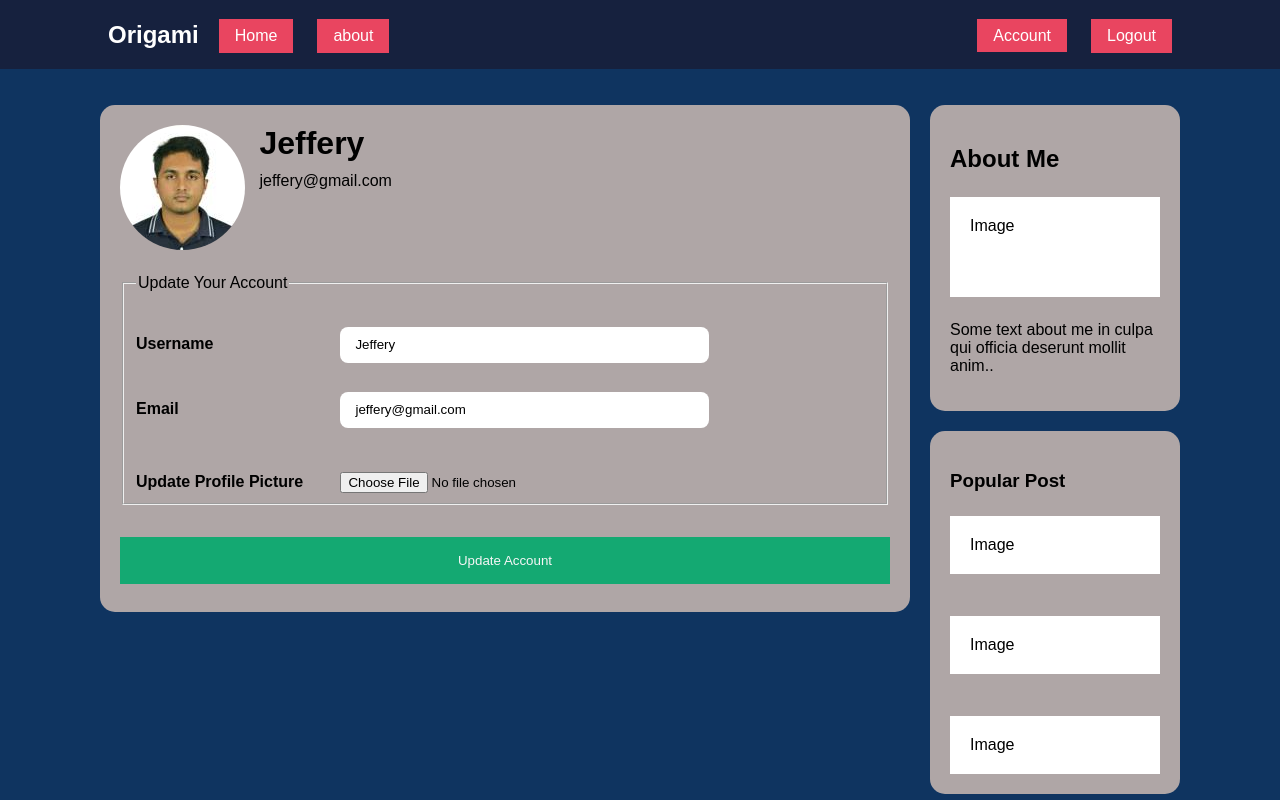
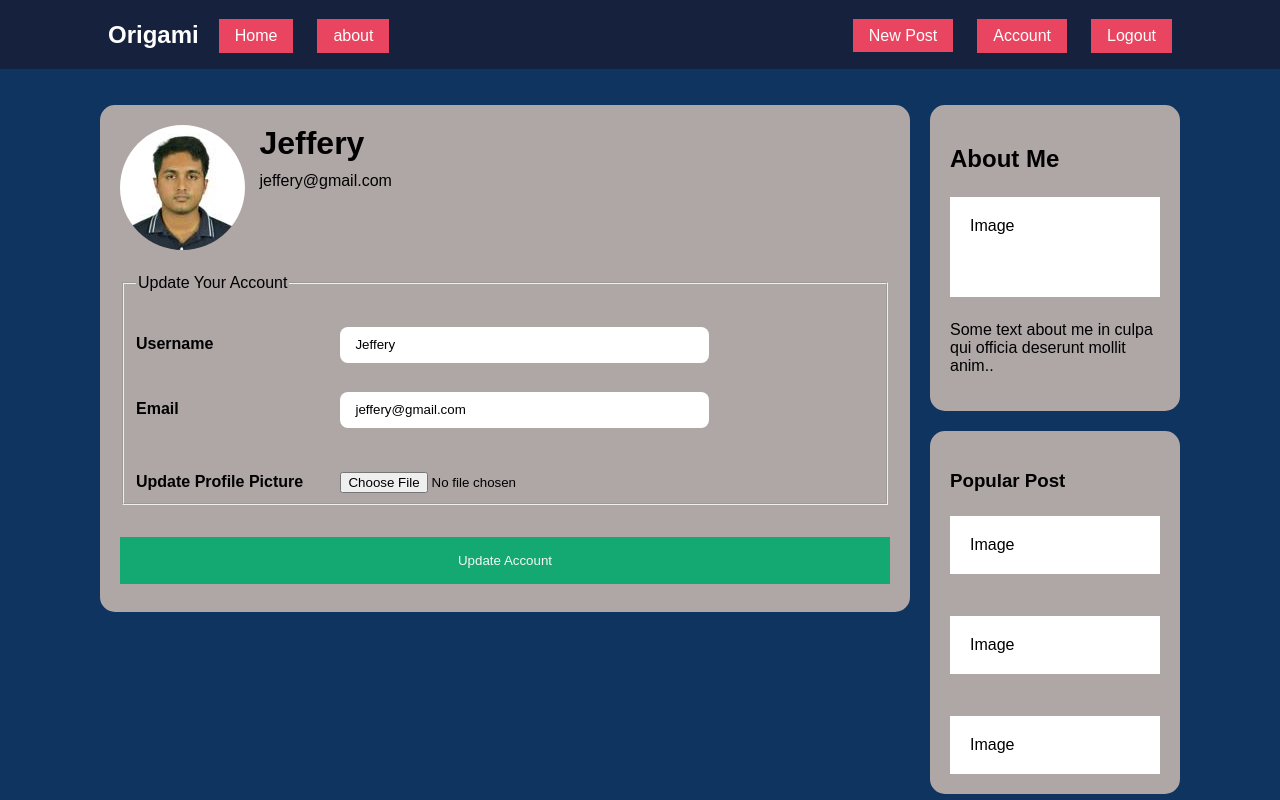
Before and after one commit to Bevanwhite/flask-website, a Flask app: page /account in a window 1280 px wide. Run offline with Flask 2, Linux system fonts and the light colour scheme; a user stored in the database is signed in; some libraries are stand-ins or nearby versions.

Commit message:
create the post functions to get the data from the user

```diff
--- a/origami/forms.py
+++ b/origami/forms.py
@@ -1,7 +1,7 @@
 from flask_wtf import FlaskForm
 from flask_wtf.file import FileField, FileAllowed
 from flask_login import current_user
-from wtforms import StringField, PasswordField, SubmitField, BooleanField
+from wtforms import StringField, PasswordField, SubmitField, BooleanField, TextAreaField
 from wtforms.validators import DataRequired, Length, Email, EqualTo, ValidationError
 from origami.models import User,Post
 
@@ -46,3 +46,9 @@ class UpdateAccountForm(FlaskForm):
             user = User.query.filter_by(email=email.data).first()
             if user:
                 raise ValidationError('This email taken. Please try another name')
+
+
+class PostForm(FlaskForm):
+    title = StringField('Title', validators=[DataRequired()])
+    content = TextAreaField('Content', validators=[DataRequired()])
+    submit = SubmitField('Post')
--- a/origami/models.py
+++ b/origami/models.py
@@ -26,4 +26,4 @@ class Post(db.Model):
     user_id = db.Column(db.Integer, db.ForeignKey('user.id'), nullable=False)
 
     def __repr__(self):
-        return f"Post('{self.username}','{self.email}','{self.image_file}')"
+        return f"Post('{self.title}','{self.content}','{self.date_posted}')"
--- a/origami/routes.py
+++ b/origami/routes.py
@@ -3,7 +3,7 @@ import secrets
 from PIL import Image
 from flask import render_template, url_for, flash, redirect, request
 from origami import app, db, bcrypt
-from origami.forms import RegistrationForm, LoginForm, UpdateAccountForm
+from origami.forms import RegistrationForm, LoginForm, UpdateAccountForm, PostForm
 from origami.models import User, Post
 from flask_login import login_user, current_user, logout_user, login_required
 
@@ -25,6 +25,8 @@ origami = [
 @app.route("/")
 @app.route("/home")
 def home():
+    origami = Post.query.all()
+    print(origami)
     return render_template('home.html', posts=origami)
 
 @app.route("/about")
@@ -98,3 +100,16 @@ def account():
         form.username.data = current_user.username
         form.email.data = current_user.email
     return render_template('account.html', title='Account',form=form)
+
+
+@app.route("/post/new",methods=['GET','POST'])
+@login_required
+def new_post():
+    form = PostForm()
+    if form.validate_on_submit():
+        post = Post(title=form.title.data,content=form.content.data, user_id=current_user.id)
+        db.session.add(post)
+        db.session.commit()
+        flash('Your post has been created!', 'success')
+        return redirect(url_for('home'))
+    return render_template('create_post.html', title='New Post', form=form)
--- a/origami/static/css/style.css
+++ b/origami/static/css/style.css
@@ -196,3 +196,7 @@ input[type=text]:focus, input[type=password]:focus {
     display: table;
     clear: both;
 }
+
+.image-size{
+    width: 100px;
+}
--- a/origami/templates/header.html
+++ b/origami/templates/header.html
@@ -5,7 +5,8 @@
             <li><a href="{{url_for('home')}}">Home</a></li>
             <li><a href="{{url_for('about')}}">about</a></li>
             {% if current_user.is_authenticated %}
-                <li class="nav-right"><a href="{{url_for('account')}}">Account</a></li>
+                <li class="nav-right"><a href="{{url_for('new_post')}}">New Post</a></li>
+                <li><a href="{{url_for('account')}}">Account</a></li>
                 <li><a href="{{url_for('logout')}}">Logout</a></li>
             {% else %}
                 <li class="nav-right"><a href="{{url_for('register')}}">Register</a></li>
```
Also changed, not shown: origami/templates/create_post.html (added, +42 -0 lines), origami/templates/home.html (+6 -3 lines), origami/site.db.
